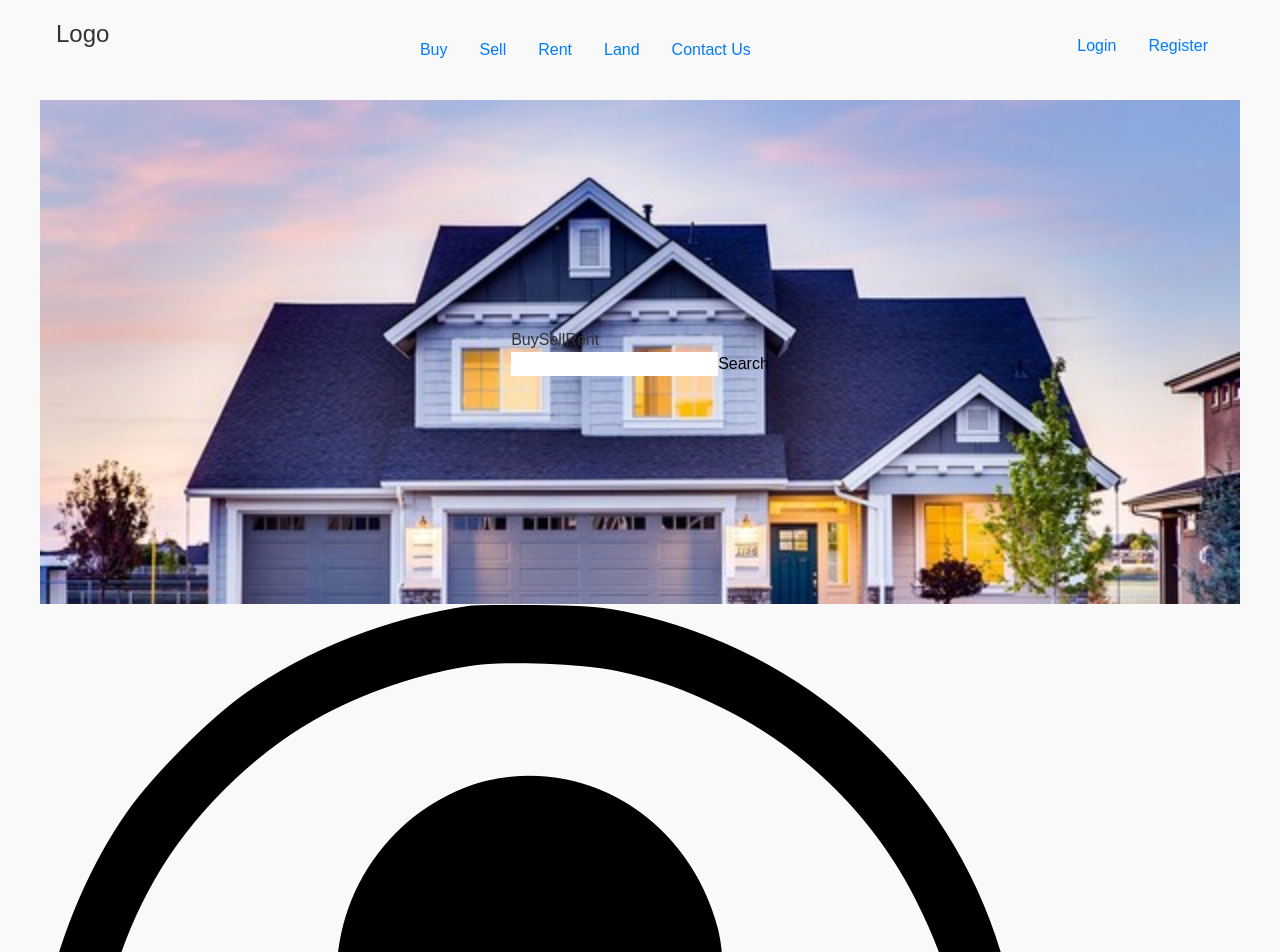
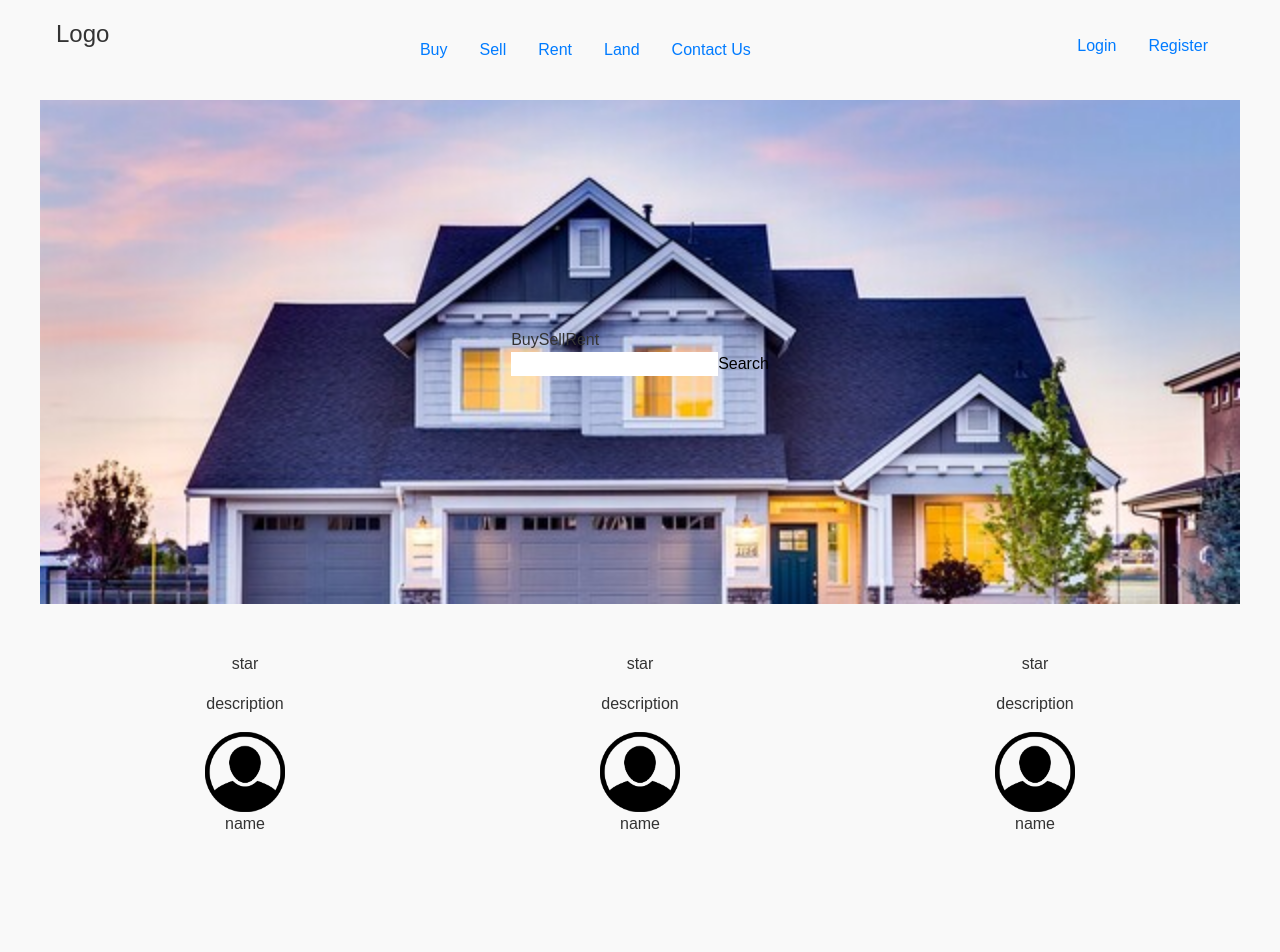
Before and after one commit to JangHwanPark/llk_client, a React (Vite) app: page / in a window 1280 px wide. Shown: the top 952 px of the page. After the commit the page ends 900 px from the top, so only its background shows below. Built offline with nearby package versions, Linux system fonts and the light colour scheme; no server answers.

Commit message:
feat: 리뷰아이콘 기초 스타일링

```diff
--- a/src/components/ReviewIcon.tsx
+++ b/src/components/ReviewIcon.tsx
@@ -3,11 +3,15 @@ import React from 'react';
 const ReviewIcon = () => {
   return (
     <div className='review'>
-      <div><img src="user.png" alt="" /></div>
-      <div>
-        <p>name</p>
+      <div className='review-info'>
         <p>star</p>
         <p>description</p>
+      </div>
+      <div className='user'>
+        <div className='user-image'>
+          <img src="user.png" alt="" />
+        </div>
+        <p>name</p>
       </div>
     </div>
   );
--- a/src/pages/Home.tsx
+++ b/src/pages/Home.tsx
@@ -12,6 +12,8 @@ export default function Home() {
       </section>
       <section className='review-section'>
         <ReviewIcon/>
+        <ReviewIcon/>
+        <ReviewIcon/>
       </section>
     </div>
   );
--- /dev/null
+++ b/src/styles/components/_Review.scss
@@ -0,0 +1,27 @@
+// Review Page
+.review-section {
+  margin: 0 5rem;
+  padding: 3rem 0;
+  display: flex;
+  justify-content: space-between;
+}
+
+// Review Component
+.review {
+  width: 250px;
+  height: 200px;
+
+  .review-info {
+    text-align: center;
+  }
+
+  .user {
+    text-align: center;
+
+    .user-image {
+      width: 80px;
+      height: 80px;
+      margin: 0 auto;
+    }
+  }
+}
--- a/src/styles/index.css
+++ b/src/styles/index.css
@@ -10,5 +10,6 @@
 @use './components/LoadingSpinner';
 @use './components/InputField';
 @use './components/SearchBar';
+@use './components/Review';
 
 /*# sourceMappingURL=index.css.map */
--- a/src/styles/index.scss
+++ b/src/styles/index.scss
@@ -15,3 +15,4 @@
 @use './components/LoadingSpinner';
 @use './components/InputField';
 @use './components/SearchBar';
+@use './components/Review';
```
Also changed, not shown: 1 other file (tests, documents, lock files or other folders).
